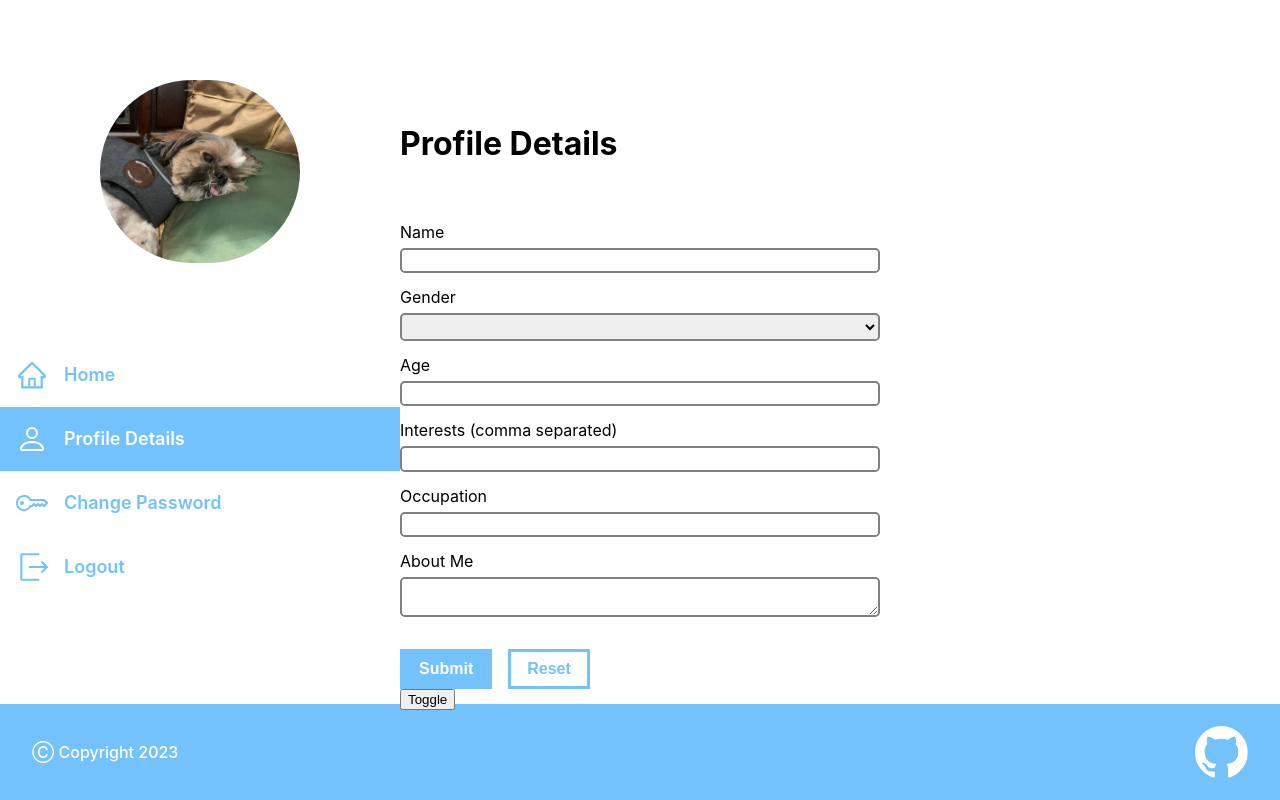
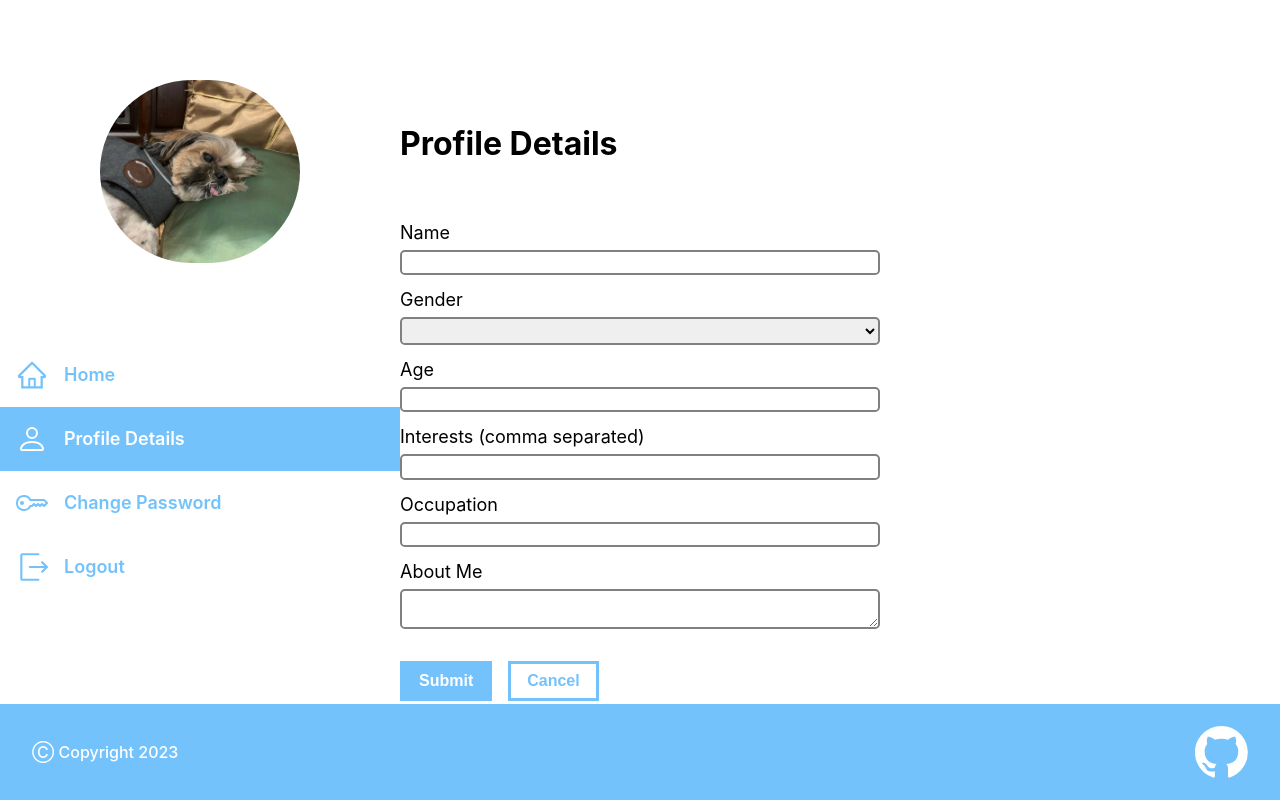
Before and after one commit to Bryan-LohJW/commute-connect, a React (Vite) app in the folder client/: page /profile in a window 1280 px wide. Both pictures are taken after a click on the button "Edit". Built offline with nearby package versions, Linux system fonts and the light colour scheme.

Commit message:
feat: user profile form default value

```diff
--- a/client/src/pages/profile/Profile.tsx
+++ b/client/src/pages/profile/Profile.tsx
@@ -53,6 +53,7 @@ export const Profile = () => {
 				return;
 			}
 			const profileDto = (await response.json()) as UserDetails;
+			console.log(profileDto);
 			const profile = {
 				email: profileDto.email,
 				name: profileDto.name,
@@ -74,6 +75,7 @@ export const Profile = () => {
 		};
 	}, [dispatch, jwtToken]);
 
+	// move sidebar to another component to make it neater
 	return (
 		<div className={classes.layout}>
 			<div className={classes.sidebar}>
@@ -108,15 +110,6 @@ export const Profile = () => {
 			</div>
 			<div className={classes.content}>
 				{editProfile ? <ProfileForm /> : <ProfileDetails />}
-				<button
-					onClick={() => {
-						editProfile
-							? dispatch(hideProfileForm())
-							: dispatch(showProfileForm());
-					}}
-				>
-					Toggle
-				</button>
 			</div>
 		</div>
 	);
--- a/client/src/pages/profile/ProfileDetails.module.scss
+++ b/client/src/pages/profile/ProfileDetails.module.scss
@@ -6,6 +6,7 @@
 	font-weight: 700;
 	padding-bottom: 4rem;
 }
+
 .details-wrapper {
 	display: flex;
 	flex-direction: column;
@@ -77,3 +78,18 @@
 		}
 	}
 }
+
+.wrapper {
+	display: flex;
+	flex-direction: column;
+	gap: 3rem;
+}
+
+.button-primary {
+	@extend %button;
+	border-radius: 0;
+	&:hover {
+		@extend %button-hover;
+	}
+	@include button-theme($primary, $secondary);
+}
--- a/client/src/pages/profile/ProfileDetails.tsx
+++ b/client/src/pages/profile/ProfileDetails.tsx
@@ -23,14 +23,18 @@ export const ProfileDetails = () => {
 	) {
 		return (
 			<>
-				<div>Create your profile</div>
+				<div className={classes.wrapper}>
+					<h2 className={classes.title}>Create your profile</h2>
+					<p>Create your profile and start connecting with others.</p>
 					<button
+						className={classes['button-primary']}
 						onClick={() => {
 							dispatch(showProfileForm());
 						}}
 					>
 						Edit
 					</button>
+				</div>
 			</>
 		);
 	}
@@ -53,7 +57,7 @@ export const ProfileDetails = () => {
 
 	return (
 		<>
-			<div className={classes['title']}>Profile Details</div>
+			<h2 className={classes['title']}>Profile Details</h2>
 			<div className={classes['details-wrapper']}>
 				<div className={classes.details}>
 					<div className={classes['detail']}>
--- /dev/null
+++ b/client/src/pages/profile/ProfileForm.module.scss
@@ -0,0 +1,80 @@
+@import '/src/styles/colors.scss';
+@import '/src/styles/styles.scss';
+.form-title {
+	font-size: xx-large;
+	font-weight: 700;
+	padding-bottom: 4rem;
+}
+
+.form {
+	display: flex;
+	flex-direction: column;
+	gap: 2rem;
+
+	.inputs {
+		display: flex;
+		flex-direction: column;
+		gap: 1rem;
+
+		.input-wrap {
+			display: flex;
+			flex-direction: column;
+			gap: 0.5rem;
+
+			font-size: medium;
+			font-weight: 400;
+
+			.label {
+				display: flex;
+				align-items: center;
+				justify-content: space-between;
+				width: 100%;
+				font-size: large;
+
+				.error-message {
+					@include font-style($error, small, 400);
+
+					display: flex;
+					align-items: center;
+
+					width: fit-content;
+
+					.error-icon {
+						height: 20px;
+						width: 20px;
+					}
+				}
+			}
+
+			.input {
+				border-radius: 0.3rem;
+				border: 2px solid grey;
+				padding: 0.2rem 0.2rem;
+			}
+		}
+	}
+
+	.action {
+		display: flex;
+		gap: 1rem;
+
+		.button-primary {
+			@extend %button;
+			border-radius: 0;
+			&:hover {
+				@extend %button-hover;
+			}
+			@include button-theme($primary, $secondary);
+		}
+
+		.button-secondary {
+			@extend %button;
+			border-radius: 0;
+			&:hover {
+				@extend %button-hover;
+			}
+			@include button-theme($secondary, $primary);
+			border: 3px solid $primary;
+		}
+	}
+}
--- a/client/src/pages/profile/ProfileForm.tsx
+++ b/client/src/pages/profile/ProfileForm.tsx
@@ -4,8 +4,9 @@ import { zodResolver } from '@hookform/resolvers/zod';
 import { BiError } from 'react-icons/bi';
 import { useDispatch, useSelector } from 'react-redux';
 
-import { RootState, setProfile, showProfileForm } from '../../store';
-import classes from './Profile.module.scss';
+import { RootState, hideProfileForm, setProfile } from '../../store';
+import classes from './ProfileForm.module.scss';
+import { useEffect } from 'react';
 
 const schema = z.object({
 	name: z.string().min(1, 'Enter your name'),
@@ -16,7 +17,12 @@ const schema = z.object({
 	}),
 	age: z.preprocess(
 		(input) => parseInt(z.string().parse(input), 10),
-		z.number().positive().max(99)
+		z
+			.number({
+				invalid_type_error: 'Enter your age',
+			})
+			.positive({ message: 'Enter a valid age' })
+			.max(99, 'Enter a valid age')
 	),
 	interests: z.preprocess((input: unknown) => {
 		const array = (input as string).split(',');
@@ -24,7 +30,7 @@ const schema = z.object({
 			return str.trim();
 		});
 		return array;
-	}, z.array(z.string().min(1, 'Enter your name')).min(1, 'Enter your nama')),
+	}, z.array(z.string({ required_error: 'Enter your interests', invalid_type_error: 'asd' })).min(1)),
 	occupation: z.string().min(1, 'Enter your occupation'),
 	aboutMe: z.string().min(1, 'Enter something about yourself'),
 });
@@ -40,14 +46,28 @@ type ProfileInput = {
 
 export const ProfileForm = () => {
 	const jwtToken = useSelector((state: RootState) => state.auth.token);
+	const profileData = useSelector((state: RootState) => state.profile);
 	const dispatch = useDispatch();
+
+	useEffect(() => {
+		setValue('age', profileData.age ? parseInt(profileData.age) : '');
+	});
 
 	const {
 		register,
 		handleSubmit,
 		formState: { errors },
+		setValue,
 	} = useForm<ProfileInput>({
 		resolver: zodResolver(schema),
+		defaultValues: {
+			name: profileData.name || '',
+			gender: profileData.gender || null,
+			// age: profileData.age || undefined,
+			interests: profileData.interests || undefined,
+			occupation: profileData.occupation || undefined,
+			aboutMe: profileData.aboutMe || undefined,
+		},
 	});
 
 	const submitHandler = async (data: ProfileInput) => {
@@ -62,7 +82,7 @@ export const ProfileForm = () => {
 		});
 		if (!response.ok) return;
 		dispatch(setProfile(data));
-		dispatch(showProfileForm());
+		dispatch(hideProfileForm());
 	};
 
 	return (
@@ -74,21 +94,35 @@ export const ProfileForm = () => {
 			>
 				<div className={classes.inputs}>
 					<div className={classes['input-wrap']}>
-						<label className={classes.label}>Name</label>
+						<label className={classes.label}>
+							Name
+							{errors.name && (
+								<span className={classes['error-message']}>
+									<BiError
+										className={classes['error-icon']}
+									/>
+									{errors.name?.message}
+								</span>
+							)}
+						</label>
 						<input
 							{...register('name')}
 							type="text"
 							className={classes.input}
 						/>
-						{errors.name && (
-							<span className={classes['error-message']}>
-								<BiError className={classes['error-icon']} />
-								{errors.name?.message}
-							</span>
-						)}
 					</div>
 					<div className={classes['input-wrap']}>
-						<label className={classes.label}>Gender</label>
+						<label className={classes.label}>
+							Gender{' '}
+							{errors.gender && (
+								<span className={classes['error-message']}>
+									<BiError
+										className={classes['error-icon']}
+									/>
+									{errors.gender?.message}
+								</span>
+							)}
+						</label>
 						<select
 							{...register('gender')}
 							className={classes.input}
@@ -98,69 +132,77 @@ export const ProfileForm = () => {
 							<option value="FEMALE">Female</option>
 							<option value="NA">Prefer not to say</option>
 						</select>
-						{errors.gender && (
-							<span className={classes['error-message']}>
-								<BiError className={classes['error-icon']} />
-								{errors.gender?.message}
-							</span>
-						)}
 					</div>
 					<div className={classes['input-wrap']}>
-						<label className={classes.label}>Age</label>
+						<label className={classes.label}>
+							Age{' '}
+							{errors.age && (
+								<span className={classes['error-message']}>
+									<BiError
+										className={classes['error-icon']}
+									/>
+									{errors.age?.message}
+								</span>
+							)}
+						</label>
 						<input
 							{...register('age')}
 							type="number"
 							className={classes.input}
 						/>
-						{errors.age && (
-							<span className={classes['error-message']}>
-								<BiError className={classes['error-icon']} />
-								{errors.age?.message}
-							</span>
-						)}
 					</div>
 					<div className={classes['input-wrap']}>
 						<label className={classes.label}>
 							Interests (comma separated)
+							{errors.interests && (
+								<span className={classes['error-message']}>
+									<BiError
+										className={classes['error-icon']}
+									/>
+									{errors.interests?.message}
+								</span>
+							)}
 						</label>
 						<input
 							{...register('interests')}
 							type="text"
 							className={classes.input}
 						/>
-						{errors.interests && (
-							<span className={classes['error-message']}>
-								<BiError className={classes['error-icon']} />
-								{errors.interests?.message}
-							</span>
-						)}
 					</div>
 					<div className={classes['input-wrap']}>
-						<label className={classes.label}>Occupation</label>
+						<label className={classes.label}>
+							Occupation
+							{errors.occupation && (
+								<span className={classes['error-message']}>
+									<BiError
+										className={classes['error-icon']}
+									/>
+									{errors.occupation?.message}
+								</span>
+							)}
+						</label>
 						<input
 							{...register('occupation')}
 							type="text"
 							className={classes.input}
 						/>
-						{errors.occupation && (
-							<span className={classes['error-message']}>
-								<BiError className={classes['error-icon']} />
-								{errors.occupation?.message}
-							</span>
-						)}
 					</div>
 					<div className={classes['input-wrap']}>
-						<label className={classes.label}>About Me</label>
+						<label className={classes.label}>
+							About Me
+							{errors.aboutMe && (
+								<span className={classes['error-message']}>
+									<BiError
+										className={classes['error-icon']}
+									/>
+									{errors.aboutMe?.message}
+								</span>
+							)}
+						</label>
 						<textarea
 							{...register('aboutMe')}
 							className={classes.input}
 						/>
-						{errors.aboutMe && (
-							<span className={classes['error-message']}>
-								<BiError className={classes['error-icon']} />
-								{errors.aboutMe?.message}
-							</span>
-						)}
 					</div>
 				</div>
 				<div className={classes.action}>
@@ -171,8 +213,9 @@ export const ProfileForm = () => {
 					/>
 					<input
 						className={classes['button-secondary']}
-						type="submit"
-						value={'Reset'}
+						type="button"
+						value={'Cancel'}
+						onClick={() => dispatch(hideProfileForm())}
 					/>
 				</div>
 			</form>
```
Lines whose indentation alone changed are shown as unchanged.
